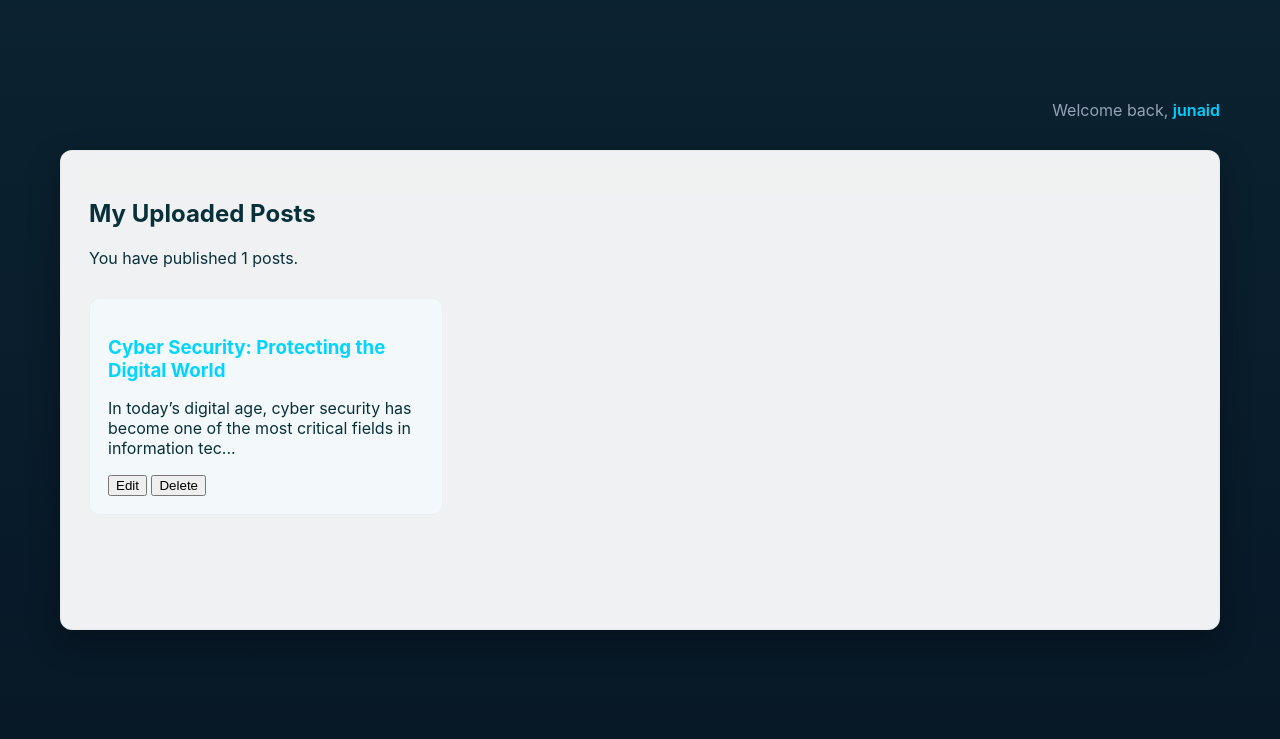
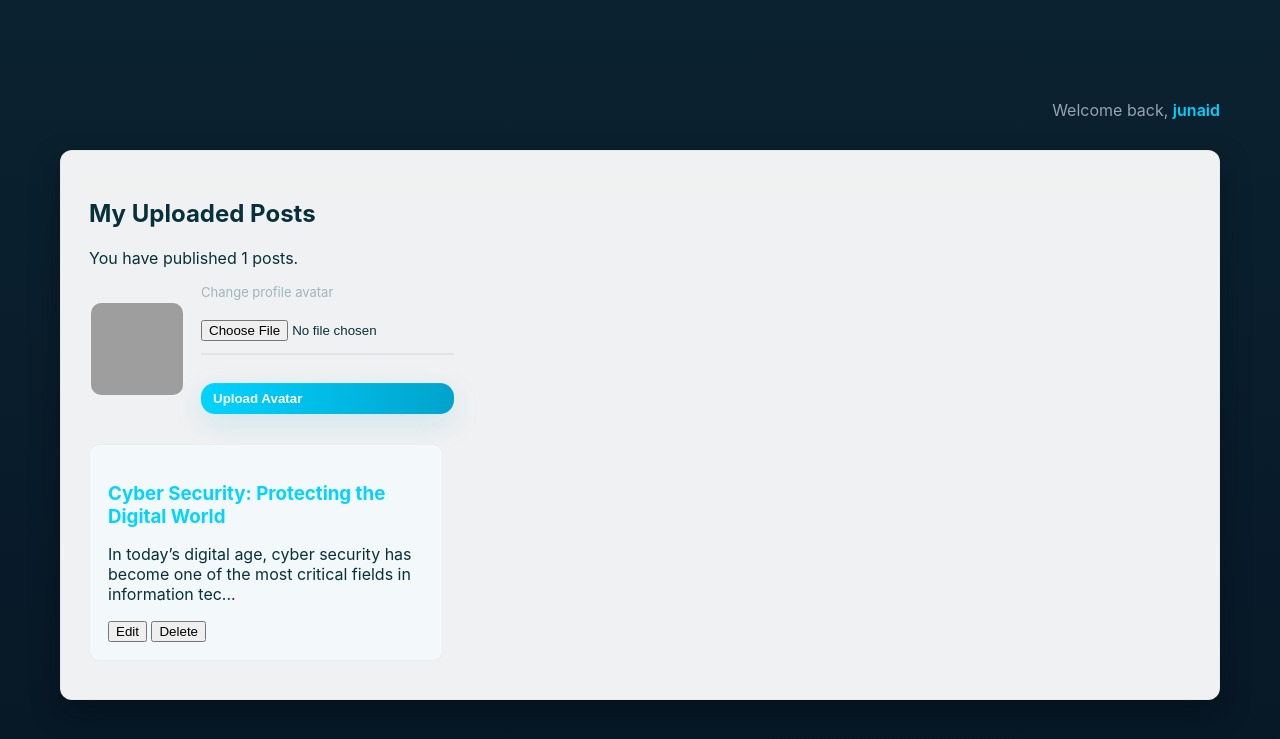
Before and after one commit to hwrehman786/website, a Flask app: page /my_account in a window 1280 px wide. Shown: the top 739 px of the page. Run offline with Flask 3, Linux system fonts and the light colour scheme; a user stored in the database is signed in; grey boxes are pictures that could not be loaded.

Commit message:
Update my_account.html

```diff
--- a/templates/my_account.html
+++ b/templates/my_account.html
@@ -3,6 +3,15 @@
 <div class="account-header">
     <h2>My Uploaded Posts</h2>
     <p>You have published {{ posts|length }} posts.</p>
+</div>
+
+<div style="display:flex;align-items:center;gap:16px;margin-bottom:18px">
+    <img src="{{ avatar_url(current_user,128) }}" alt="avatar" style="width:96px;height:96px;border-radius:12px;object-fit:cover;border:2px solid rgba(255,255,255,0.06)">
+    <form method="post" enctype="multipart/form-data" style="display:flex;flex-direction:column;gap:8px">
+        <label style="font-size:13px;color:var(--muted)">Change profile avatar</label>
+        <input type="file" name="avatar" accept="image/*">
+        <button type="submit" class="btn-primary" style="width:auto;padding:8px 12px">Upload Avatar</button>
+    </form>
 </div>
 
 <div class="post-grid">
```
